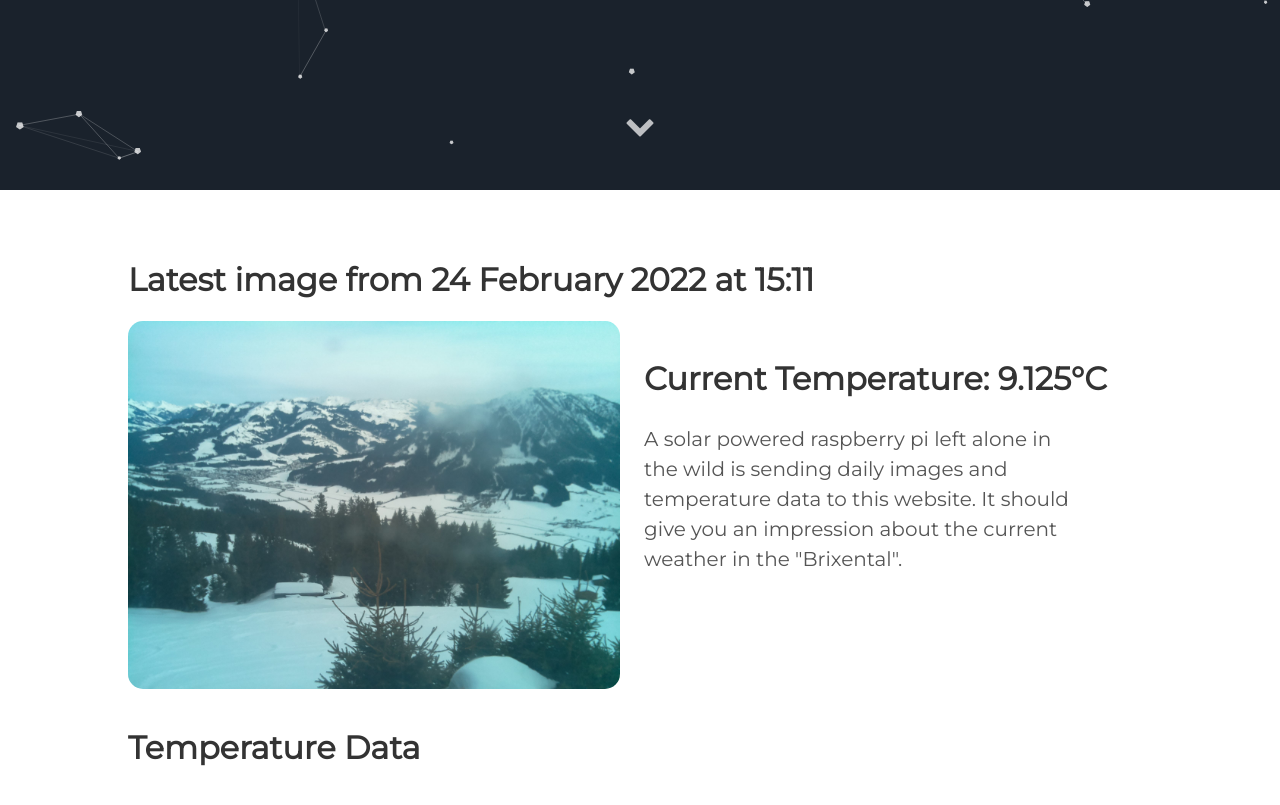
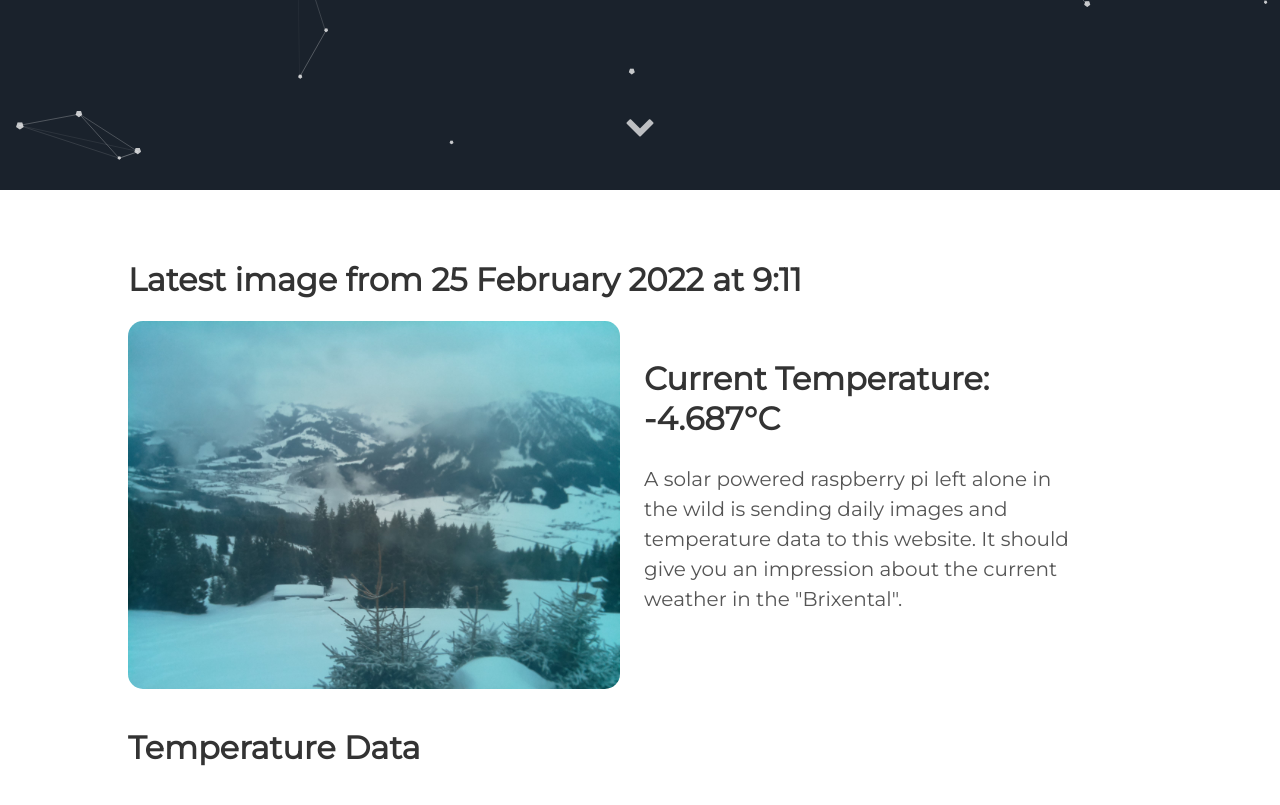
Before and after one commit to vektorious/vektorious.github.io, a Jekyll site: the page built from resources/huette.md, in a window 1280 px wide and 900 px high, scrolled down 710 px. Shown: the top 805 px of the window. Built offline with Jekyll 4.4.1, drawn with Linux system fonts in a browser that asks for light colours.

Commit message:
I'm a bot beep boop

```diff
--- a/resources/huette.md
+++ b/resources/huette.md
@@ -6,13 +6,13 @@ image: '/assets/img/'
 description: 'Live image from the Austrian alps'
 twitter_text: ' '
 ---
-## Latest image from 24 February 2022 at 15:11
+## Latest image from 25 February 2022 at  9:11
 <div class="huette">
   <div class="huette-image">
     <img src="{{ "/assets/img/huette.jpg" | prepend: site.baseurl }}">
   </div>
   <div class="huette-text">
-        <h2>Current Temperature: 9.125°C</h2>
+        <h2>Current Temperature: -4.687°C</h2>
         <p>A solar powered raspberry pi left alone in the wild is sending daily images and temperature data to this website. It should give you an impression about the current weather in the "Brixental".</p>
 
   </div>
```
Also changed, not shown: rpi-script/2022-02-25_090946.txt (renamed from rpi-script/2022-02-24_150948.txt, +5 -5 lines), rpi-script/huette.md (+2 -2 lines), assets/img/huette.jpg, assets/img/temp_plot.png, rpi-script/temp_plot.png, 1 other file.
